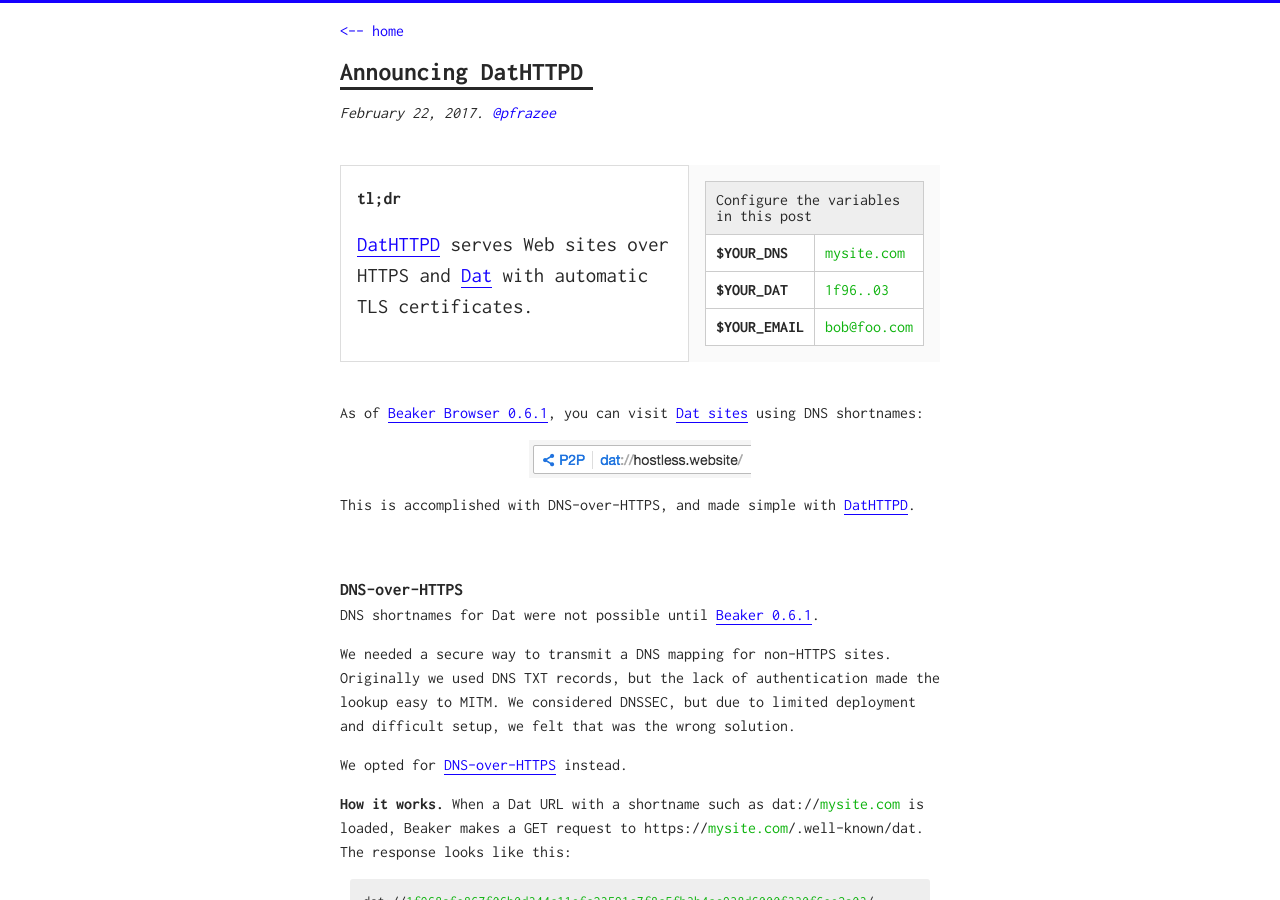
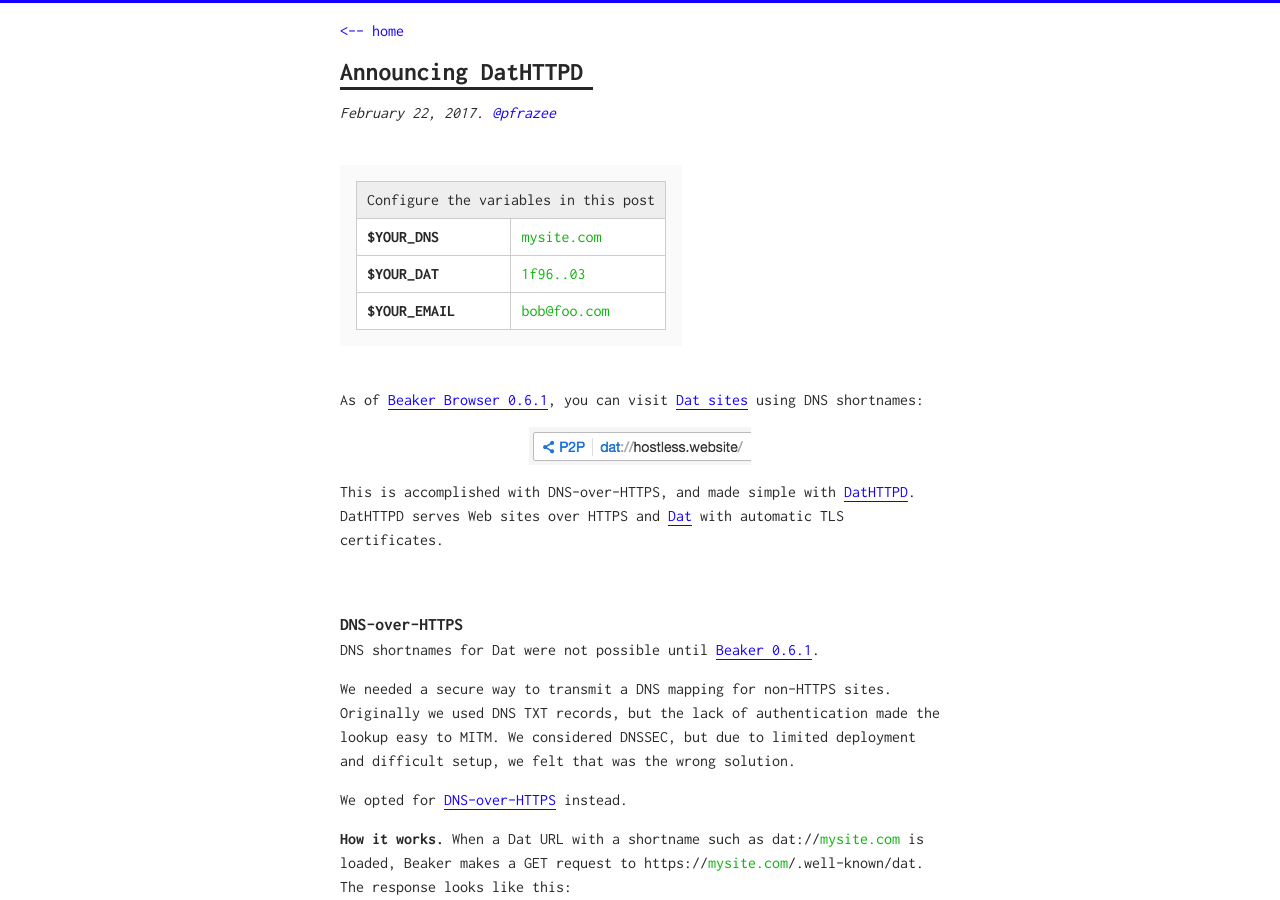
Before and after one commit to pfrazee/pfrazee.github.io, a Jekyll site: the page built from _posts/2017-02-22-announcing-dathttpd.md, in a window 1280 px wide and 900 px high. Built offline with Jekyll 4.4.1, drawn with Linux system fonts in a browser that asks for light colours.

Commit message:
Tweak announcing-dathttpd

```diff
--- a/_posts/2017-02-22-announcing-dathttpd.md
+++ b/_posts/2017-02-22-announcing-dathttpd.md
@@ -4,33 +4,26 @@
 desc: Bringing together the old Web and the new Web.
 ---
 
-<div class="flex">
-  <div style="font-size: 130%; padding: 1rem; border: 1px solid #ddd;">
-  <p><small><strong>tl;dr</strong></small></p>
-  <p><a href="https://github.com/beakerbrowser/dathttpd">DatHTTPD</a> serves Web sites over HTTPS and <a href="https://datprotocol.com">Dat</a> with automatic TLS certificates.</p>
-  </div>
-
-  <div class="post-config">
-    <table>
-      <thead><tr><td colspan="2">
-        Configure the variables in this post
-      </td></tr></thead>
-      <tbody>
-        <tr>
-          <th>$YOUR_DNS</th>
-          <td><a href="#" onclick="chooseVar('dns')"><var id="dns"></var></a></td>
-        </tr>
-        <tr>
-          <th>$YOUR_DAT</th>
-          <td><a href="#" onclick="chooseVar('dat')"><var id="dat" class="shorten"></var></a></td>
-        </tr>
-        <tr>
-          <th>$YOUR_EMAIL</th>
-          <td><a href="#" onclick="chooseVar('email')"><var id="email"></var></a></td>
-        </tr>
-      </tbody>
-    </table>
-  </div>
+<div class="post-config" style="display: inline-block">
+  <table>
+    <thead><tr><td colspan="2">
+      Configure the variables in this post
+    </td></tr></thead>
+    <tbody>
+      <tr>
+        <th>$YOUR_DNS</th>
+        <td><a href="#" onclick="chooseVar('dns')"><var id="dns"></var></a></td>
+      </tr>
+      <tr>
+        <th>$YOUR_DAT</th>
+        <td><a href="#" onclick="chooseVar('dat')"><var id="dat" class="shorten"></var></a></td>
+      </tr>
+      <tr>
+        <th>$YOUR_EMAIL</th>
+        <td><a href="#" onclick="chooseVar('email')"><var id="email"></var></a></td>
+      </tr>
+    </tbody>
+  </table>
 </div>
 
 <br>
```
Also changed, not shown: other parts of _posts/2017-02-22-announcing-dathttpd.md (+1 -1 lines).
